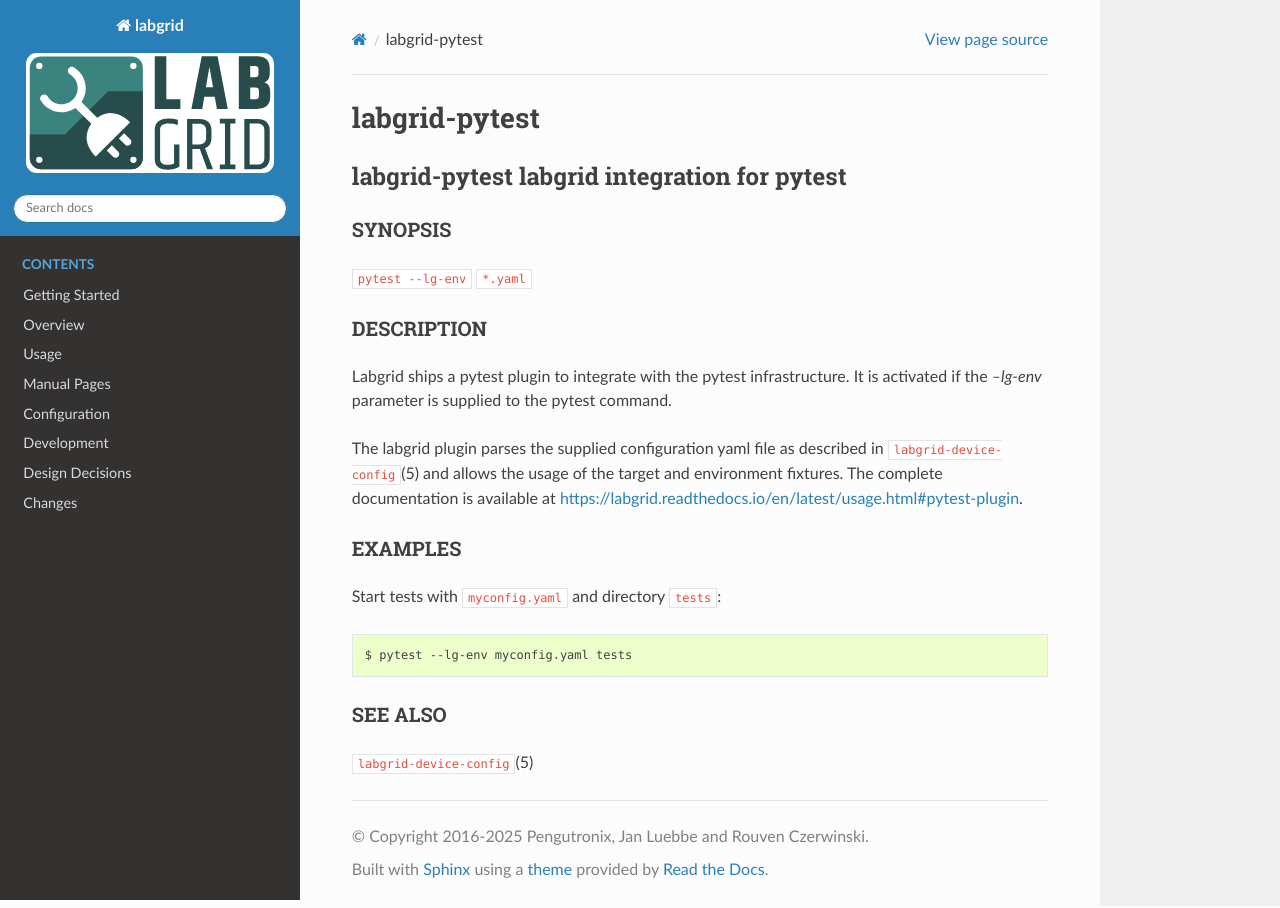
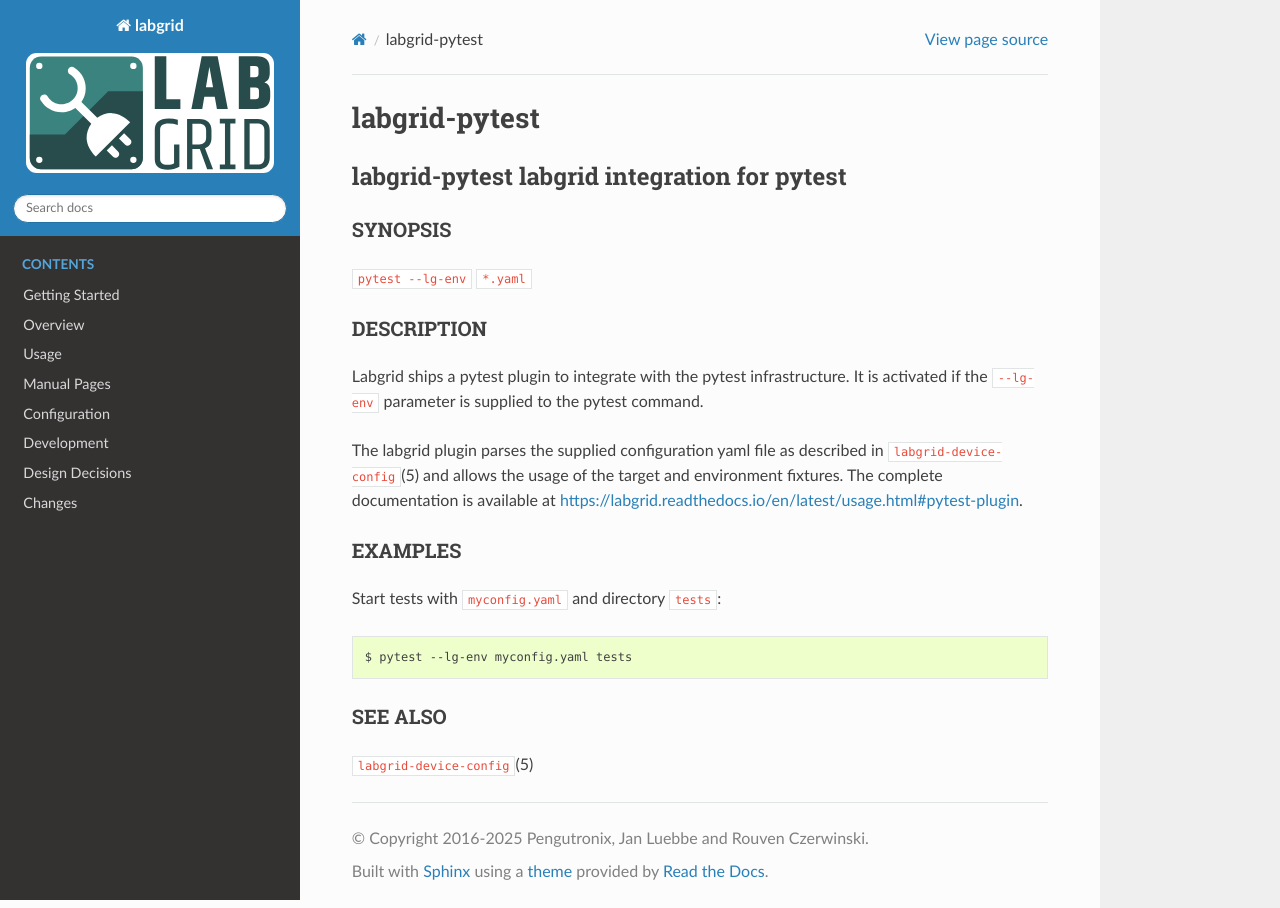
Before and after one commit to labgrid-project/labgrid, a Sphinx documentation site: the page built from doc/man/pytest.rst, in a window 1280 px wide. Built offline with Sphinx 7.4.7 and the Read the Docs theme 3.1.0, drawn with Linux system fonts in a browser that asks for light colours; pages that are not in the unit, such as notebooks, are missing from menus.

```diff
--- a/doc/man/pytest.rst
+++ b/doc/man/pytest.rst
@@ -15,7 +15,7 @@ SYNOPSIS
 DESCRIPTION
 -----------
 Labgrid ships a pytest plugin to integrate with the pytest infrastructure. It is
-activated if the `--lg-env` parameter is supplied to the pytest command.
+activated if the ``--lg-env`` parameter is supplied to the pytest command.
 
 The labgrid plugin parses the supplied configuration yaml file as described in
 ``labgrid-device-config``\(5) and allows the usage of the target and environment
```
Also changed, not shown: 1 other file.
